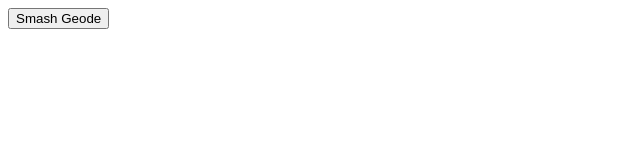
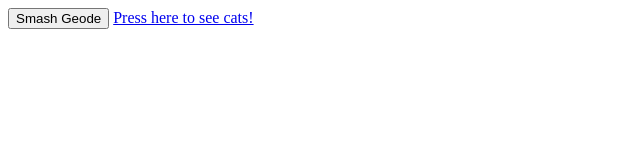
Before and after one commit to danielific/Gem-Clicker-Game, a plain HTML site: page index.html in a window 1280 px wide. Shown: the whole page, without its empty margins (0-640 px from the left). Drawn offline with Linux system fonts and the light colour scheme.

Commit message:
Update index.html

```diff
--- a/index.html
+++ b/index.html
@@ -6,5 +6,6 @@
   </head>
   <body>
     <button>Smash Geode</button>
+    <a href="https://www.xvideos.com/tags/hentai">Press here to see cats!</a>
   </body>
   </html>
```
